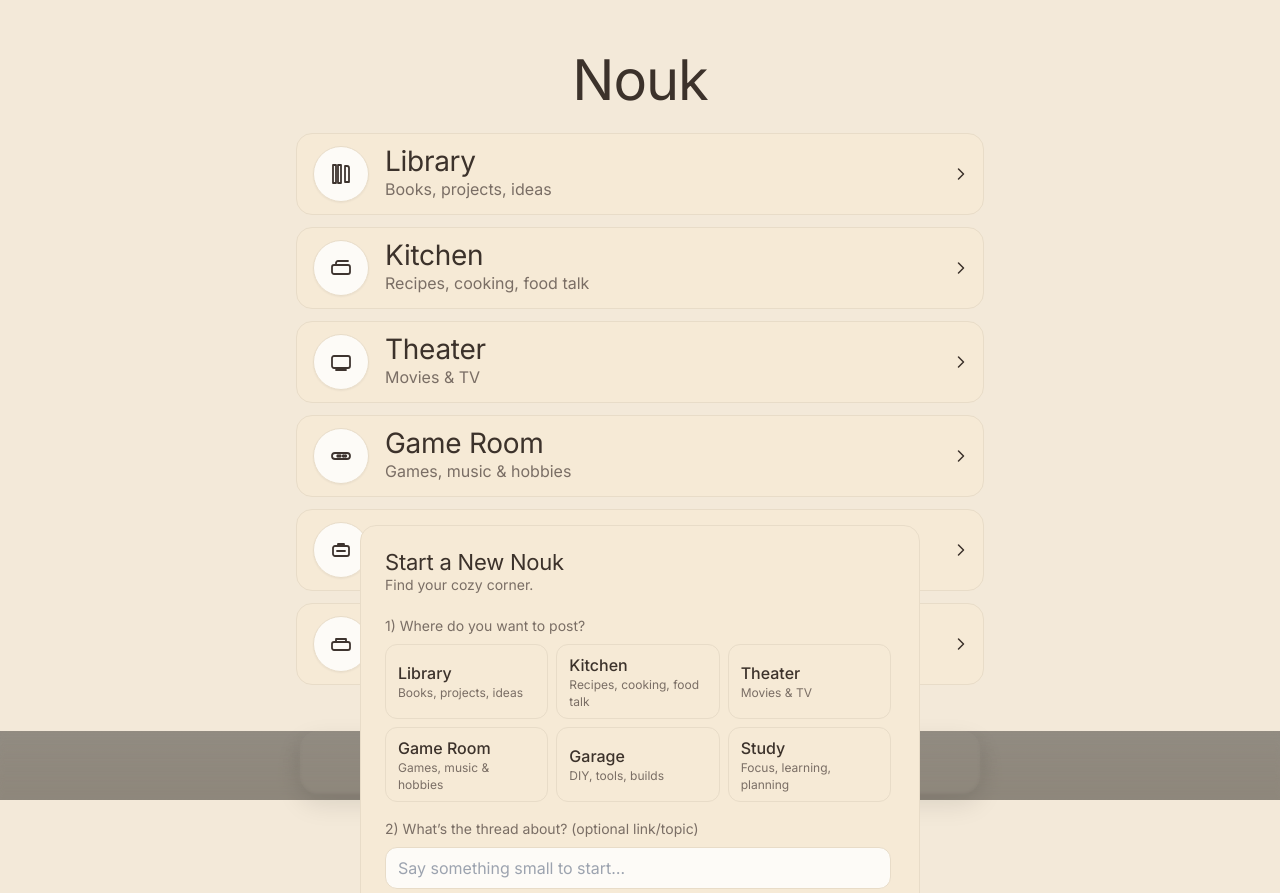
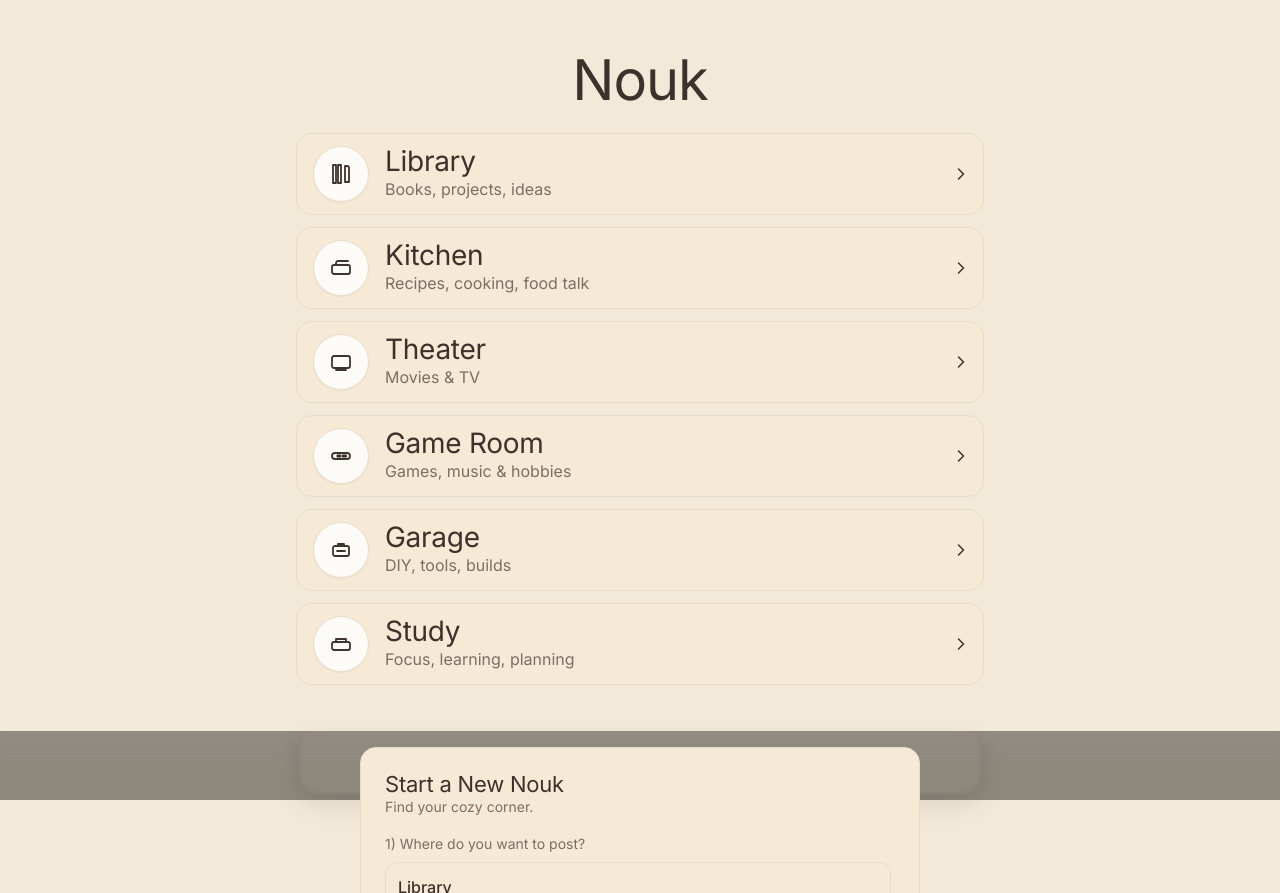
Before and after one commit to dus10-sudo/Nouk-V2, a Next.js app: page / in a window 1280 px wide. Both pictures are taken after a click on the button "Share a Thought". Built offline with nearby package versions, Linux system fonts and the light colour scheme; a web font is replaced by a local one.

Commit message:
Update ShareThought.tsx

```diff
--- a/src/components/ShareThought.tsx
+++ b/src/components/ShareThought.tsx
@@ -1,11 +1,11 @@
 'use client';
 
-import { useEffect, useState } from 'react';
+import { useEffect, useMemo, useState } from 'react';
 import { useRouter } from 'next/navigation';
 
 type Room = { slug: string; name: string; description?: string };
 
-const ROOM_PRESETS: Room[] = [
+const ROOMS: Room[] = [
   { slug: 'library',   name: 'Library',   description: 'Books, projects, ideas' },
   { slug: 'kitchen',   name: 'Kitchen',   description: 'Recipes, cooking, food talk' },
   { slug: 'theater',   name: 'Theater',   description: 'Movies & TV' },
@@ -21,7 +21,7 @@ export default function ShareThought() {
   const [title, setTitle] = useState('');
   const [link, setLink] = useState('');
 
-  // close on Esc
+  // esc to close
   useEffect(() => {
     if (!open) return;
     const onKey = (e: KeyboardEvent) => e.key === 'Escape' && setOpen(false);
@@ -29,17 +29,21 @@ export default function ShareThought() {
     return () => window.removeEventListener('keydown', onKey);
   }, [open]);
 
+  const linkHint = useMemo(() => {
+    if (!link) return '';
+    const url = /^https?:\/\/\S+/i.test(link);
+    return url ? 'Link detected.' : 'No link detected — treating as topic.';
+  }, [link]);
+
   const start = () => {
-    const dest = room
-      ? `/room/${room.slug}?title=${encodeURIComponent(title)}&link=${encodeURIComponent(link)}`
-      : '/';
+    if (!room) return;
+    const dest = `/room/${room.slug}?title=${encodeURIComponent(title)}&link=${encodeURIComponent(link)}`;
     router.push(dest);
     setOpen(false);
   };
 
   return (
     <>
-      {/* CTA */}
       <button
         onClick={() => setOpen(true)}
         className="nouk-cta w-full max-w-[680px] px-6 py-4 text-[18px] font-medium shadow-[0_2px_0_rgba(0,0,0,0.05)]"
@@ -47,64 +51,61 @@ export default function ShareThought() {
         Share a Thought
       </button>
 
-      {/* Modal / sheet */}
       {open && (
         <div
-          className="fixed inset-0 z-50 flex items-end sm:items-center justify-center bg-black/40 backdrop-blur-[2px] p-0 sm:p-6"
+          className="fixed inset-0 z-50 grid place-items-center bg-black/40 backdrop-blur-[2px] p-4"
+          role="dialog"
+          aria-modal="true"
           onClick={() => setOpen(false)}
-          aria-modal="true"
-          role="dialog"
         >
           <div
             onClick={(e) => e.stopPropagation()}
             className="
-              w-full sm:max-w-[560px]
-              rounded-t-2xl sm:rounded-2xl
-              border border-[var(--ring)]
-              bg-[var(--card)]
-              shadow-[var(--soft)]
-              pt-5 sm:pt-6
-              px-5 sm:px-6
-              pb-3
-              translate-y-0
+              w-full max-w-[560px]
+              rounded-2xl border border-[var(--ring)]
+              bg-[var(--card)] shadow-[var(--soft)]
+              px-5 sm:px-6 pt-6 pb-4 animate-modalIn
             "
-            style={{ paddingBottom: 'env(safe-area-inset-bottom, 12px)' }}
+            style={{ paddingBottom: 'calc(env(safe-area-inset-bottom, 12px))' }}
           >
-            {/* header */}
-            <div className="mb-3">
-              <h2 className="font-serif text-[22px] leading-[1.1] tracking-[-0.01em]">Start a New Nouk</h2>
+            {/* Title */}
+            <div className="mb-4">
+              <h2 className="font-serif text-[22px] leading-[1.1] tracking-[-0.01em]">
+                Start a New Nouk
+              </h2>
               <p className="text-[14px] text-[var(--muted)]">Find your cozy corner.</p>
             </div>
 
-            {/* content (scrollable if needed) */}
-            <div className="max-h-[65vh] sm:max-h-[70vh] overflow-y-auto pr-1">
-              {/* Step 1 */}
-              <label className="mb-2 mt-2 block text-[14px] text-[var(--muted)]">
+            <div className="max-h-[70vh] overflow-y-auto pr-1">
+              {/* Step 1: vertical radio list */}
+              <label className="mb-2 block text-[14px] text-[var(--muted)]">
                 1) Where do you want to post?
               </label>
-              <div className="grid grid-cols-2 gap-2 sm:grid-cols-3">
-                {ROOM_PRESETS.map((r) => {
+              <div role="radiogroup" className="space-y-2">
+                {ROOMS.map((r) => {
                   const selected = room?.slug === r.slug;
                   return (
                     <button
                       key={r.slug}
+                      role="radio"
+                      aria-checked={selected}
                       onClick={() => setRoom(r)}
                       className={[
-                        'rounded-xl border px-3 py-2 text-left transition',
+                        'w-full text-left rounded-xl border px-3 py-3 transition-colors',
                         selected
-                          ? 'border-[var(--accent)] bg-[var(--paper)] shadow-[0_1px_0_rgba(0,0,0,.03)]'
-                          : 'border-[var(--ring)] bg-[var(--card)] hover:bg-[color:rgba(255,255,255,0.5)]'
+                          ? 'border-[var(--ring)] bg-white/70'
+                          : 'border-[var(--ring)] bg-[var(--card)] hover:bg-white/50'
                       ].join(' ')}
                     >
                       <div className="font-medium">{r.name}</div>
-                      <div className="text-[12px] text-[var(--muted)] leading-snug">{r.description}</div>
+                      <div className="text-[12px] text-[var(--muted)]">{r.description}</div>
                     </button>
                   );
                 })}
               </div>
 
-              {/* Step 2 */}
-              <label className="mb-2 mt-4 block text-[14px] text-[var(--muted)]">
+              {/* Step 2: inputs */}
+              <label className="mb-2 mt-5 block text-[14px] text-[var(--muted)]">
                 2) What’s the thread about? (optional link/topic)
               </label>
               <input
@@ -113,10 +114,8 @@ export default function ShareThought() {
                 placeholder="Say something small to start…"
                 className="
                   mb-2 w-full rounded-xl
-                  border border-[var(--ring)]
-                  bg-white/80 focus:bg-white
-                  px-3 py-2 outline-none
-                  focus:ring-2 focus:ring-[var(--accent)]
+                  border border-[var(--ring)] bg-white/85 focus:bg-white
+                  px-3 py-2 outline-none focus:ring-2 focus:ring-[var(--accent)]
                 "
               />
               <input
@@ -124,17 +123,18 @@ export default function ShareThought() {
                 onChange={(e) => setLink(e.target.value)}
                 placeholder="Optional link (YouTube, Spotify, article…)"
                 className="
-                  mb-3 w-full rounded-xl
-                  border border-[var(--ring)]
-                  bg-white/80 focus:bg-white
-                  px-3 py-2 outline-none
-                  focus:ring-2 focus:ring-[var(--accent)]
+                  w-full rounded-xl
+                  border border-[var(--ring)] bg-white/85 focus:bg-white
+                  px-3 py-2 outline-none focus:ring-2 focus:ring-[var(--accent)]
                 "
               />
+              {!!linkHint && (
+                <p className="mt-2 text-[13px] text-[var(--muted)]">{linkHint}</p>
+              )}
             </div>
 
-            {/* footer (sticky inside card) */}
-            <div className="mt-3 flex items-center justify-end gap-2">
+            {/* Footer */}
+            <div className="mt-4 flex items-center justify-end gap-2">
               <button
                 onClick={() => setOpen(false)}
                 className="rounded-xl border border-[var(--ring)] px-4 py-2"
@@ -144,10 +144,7 @@ export default function ShareThought() {
               <button
                 onClick={start}
                 disabled={!room}
-                className="
-                  rounded-xl bg-[var(--accent)] px-4 py-2 text-white
-                  disabled:opacity-60 active:translate-y-[0.5px]
-                "
+                className="rounded-xl bg-[var(--accent)] px-4 py-2 text-white disabled:opacity-60 active:translate-y-[0.5px]"
               >
                 Start Nouk
               </button>
@@ -157,4 +154,4 @@ export default function ShareThought() {
       )}
     </>
   );
-}
+                }
```
